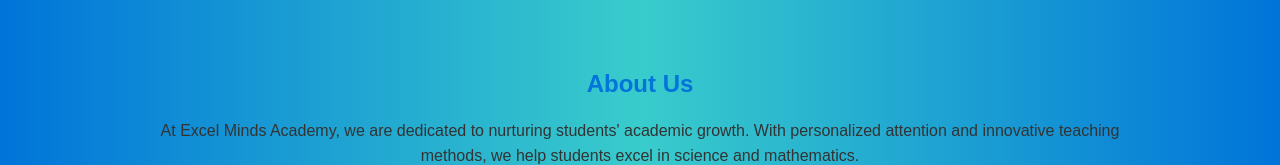
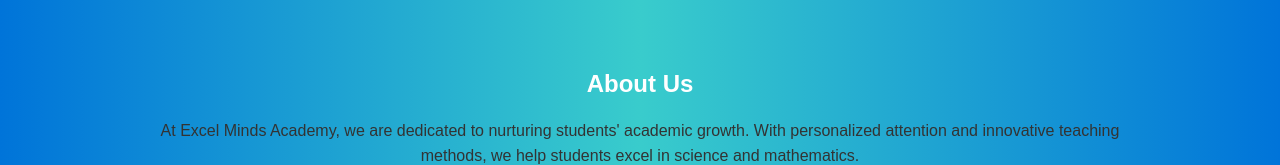
Before and after one commit to Ananth09/excelminds, a plain HTML site: page index.html in a window 1280 px wide. Shown: the part 501-666 px from the top of the page. Drawn offline with Linux system fonts and the light colour scheme; files whose address does not match are found by name.

Commit message:
Update style.css

```diff
--- a/css/style.css
+++ b/css/style.css
@@ -81,7 +81,7 @@ section {
 
 section h2 {
     text-align: center;
-    color: #0074d9; /* Bold blue */
+    color: #ffffff; /* Bold blue */
     margin-bottom: 20px;
 }
 
@@ -137,7 +137,7 @@ p {
 
 h2 {
     text-align: center;
-    color: #0074d9; /* Bold blue */
+    color: #ffffff; /* Bold blue */
     margin-bottom: 30px;
 }
 
```
